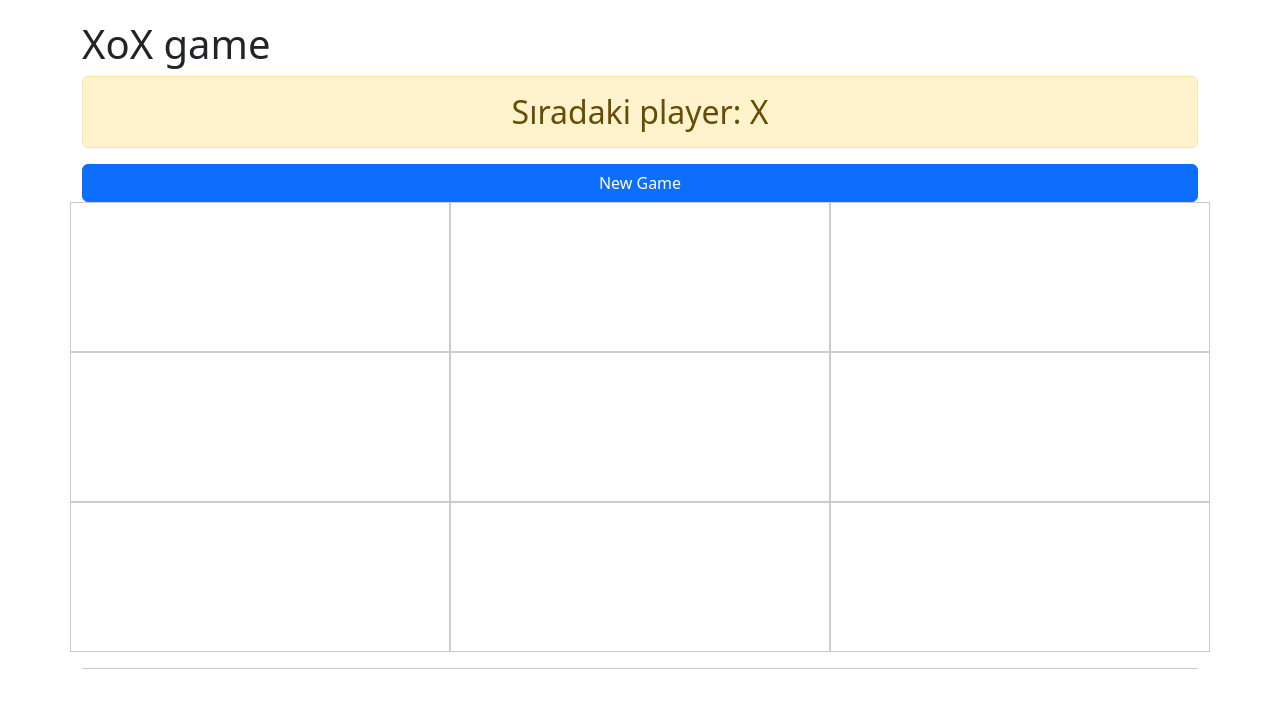
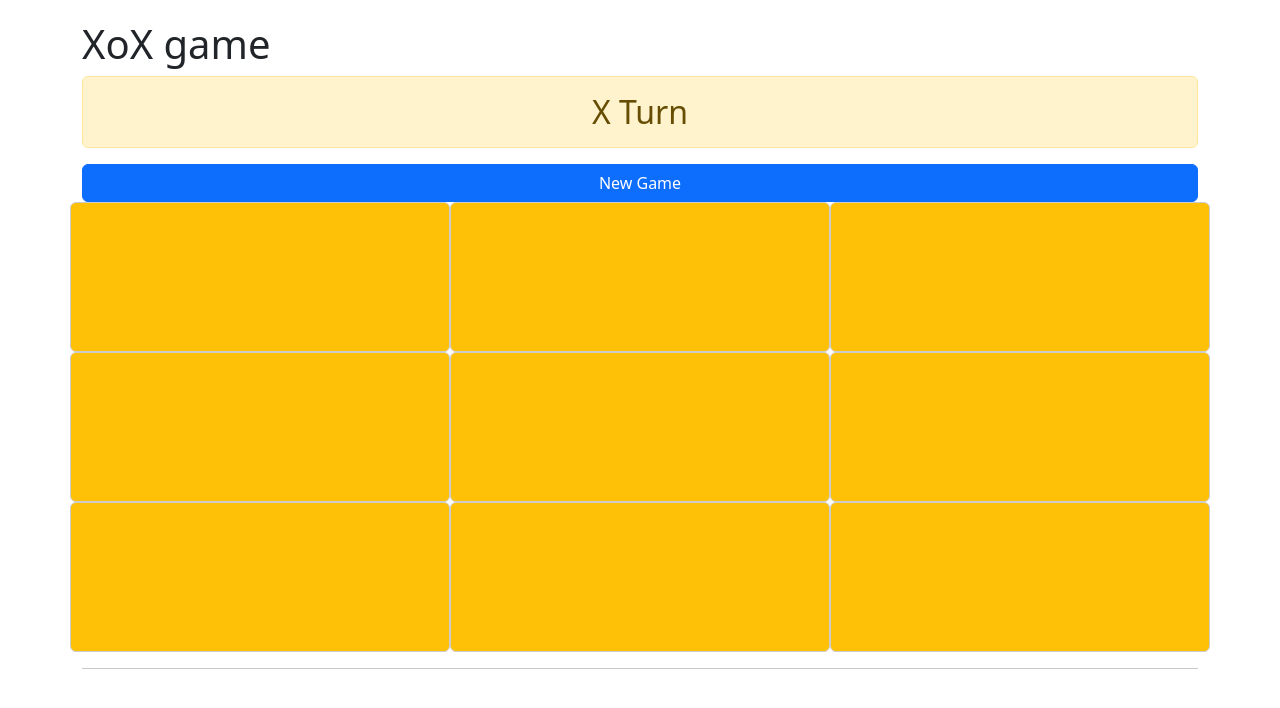
Before and after one commit to EnesSVN/xoxWithAngular, an Angular app: page / in a window 1280 px wide. Shown: the top 708 px of the page. Built offline with nearby package versions, Linux system fonts and the light colour scheme.

Commit message:
[CREATED] determine the winner

```diff
--- a/src/app/app.component.html
+++ b/src/app/app.component.html
@@ -1,18 +1,19 @@
 <h1>{{ title }} game</h1>
-<h2 class="alert alert-warning text-center">Sıradaki player: {{ mark }}</h2>
+<h2 class="alert alert-warning text-center">{{ message }}</h2>
 
 <button (click)="newGame()" class="btn btn-primary w-100">New Game</button>
 <div class="row">
-  <div
+  <button
     (click)="setMark(index)"
-    class="col-md-4 text-center text-warning"
+    class="col-md-4 text-center"
+    [ngClass]="changeWinnerButtonClass(game.winner)"
     style="border: 1px solid #ccc; height: 150px; cursor: pointer"
     *ngFor="let game of games; let index = index"
   >
     <span style="font-size: 80px">
-      {{ game }}
+      {{ game.mark }}
     </span>
-  </div>
+  </button>
 </div>
 <hr />
 <button
--- a/src/app/app.component.ts
+++ b/src/app/app.component.ts
@@ -7,28 +7,132 @@ import { Component } from '@angular/core';
 export class AppComponent {
   title = 'XoX';
   mark = '';
-  games: string[] = [];
+  message = '';
+  games: any[] = [];
   moves: any = [];
+  gameOver = false;
 
   constructor() {
     this.newGame();
   }
 
   setMark(index: number) {
-    if (this.games[index] !== '') return;
-    this.games[index] = this.mark;
-    this.moves.push([...this.games]);
-    this.mark = this.mark === 'X' ? 'O' : 'X';
+    if (this.games[index].mark !== '' || this.gameOver) return;
+    this.games[index].mark = this.mark;
+    this.isGameOver();
+    if (this.gameOver) {
+      this.message = this.mark + ' Win';
+      return;
+    } else {
+      this.moves.push([...this.games]);
+      this.mark = this.mark === 'X' ? 'O' : 'X';
+      this.message = this.mark + ' Turn';
+    }
   }
 
   newGame() {
-    this.games = ['', '', '', '', '', '', '', '', ''];
+    this.games = [
+      { mark: '', winner: false },
+      { mark: '', winner: false },
+      { mark: '', winner: false },
+      { mark: '', winner: false },
+      { mark: '', winner: false },
+      { mark: '', winner: false },
+      { mark: '', winner: false },
+      { mark: '', winner: false },
+      { mark: '', winner: false },
+    ];
     this.mark = 'X';
+    this.message = 'X Turn';
+    this.gameOver = false;
+    this.moves = [];
   }
 
   returnSelectMove(index: number) {
     this.games = this.moves[index];
     this.moves = this.moves.slice(0, index);
     this.mark = this.mark === 'X' ? 'O' : 'X';
+    this.message = this.mark + ' Turn';
+    this.gameOver = false;
+  }
+
+  isGameOver() {
+    if (
+      this.games[0].mark !== '' &&
+      this.games[0].mark === this.games[1].mark &&
+      this.games[1].mark === this.games[2].mark
+    ) {
+      this.gameOver = true;
+      this.games[0].winner = true;
+      this.games[1].winner = true;
+      this.games[2].winner = true;
+    } else if (
+      this.games[3].mark !== '' &&
+      this.games[3].mark === this.games[4].mark &&
+      this.games[4].mark === this.games[5].mark
+    ) {
+      this.gameOver = true;
+      this.games[3].winner = true;
+      this.games[4].winner = true;
+      this.games[5].winner = true;
+    } else if (
+      this.games[6].mark !== '' &&
+      this.games[6].mark === this.games[7].mark &&
+      this.games[7].mark === this.games[8].mark
+    ) {
+      this.gameOver = true;
+      this.games[6].winner = true;
+      this.games[7].winner = true;
+      this.games[8].winner = true;
+    } else if (
+      this.games[0].mark !== '' &&
+      this.games[0].mark === this.games[3].mark &&
+      this.games[3].mark === this.games[6].mark
+    ) {
+      this.gameOver = true;
+      this.games[0].winner = true;
+      this.games[3].winner = true;
+      this.games[6].winner = true;
+    } else if (
+      this.games[1].mark !== '' &&
+      this.games[1].mark === this.games[4].mark &&
+      this.games[4].mark === this.games[7].mark
+    ) {
+      this.gameOver = true;
+      this.games[1].winner = true;
+      this.games[4].winner = true;
+      this.games[7].winner = true;
+    } else if (
+      this.games[2].mark !== '' &&
+      this.games[2].mark === this.games[5].mark &&
+      this.games[5].mark === this.games[8].mark
+    ) {
+      this.gameOver = true;
+      this.games[2].winner = true;
+      this.games[5].winner = true;
+      this.games[8].winner = true;
+    } else if (
+      this.games[0].mark !== '' &&
+      this.games[0].mark === this.games[4].mark &&
+      this.games[4].mark === this.games[8].mark
+    ) {
+      this.gameOver = true;
+      this.games[0].winner = true;
+      this.games[4].winner = true;
+      this.games[8].winner = true;
+    } else if (
+      this.games[2].mark !== '' &&
+      this.games[2].mark === this.games[4].mark &&
+      this.games[4].mark === this.games[6].mark
+    ) {
+      this.gameOver = true;
+      this.games[2].winner = true;
+      this.games[4].winner = true;
+      this.games[6].winner = true;
+    }
+  }
+
+  changeWinnerButtonClass(winner: boolean) {
+    return !winner ? ' btn btn-warning' : ' btn btn-success';
   }
 }
```
